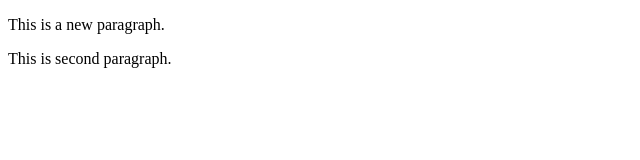
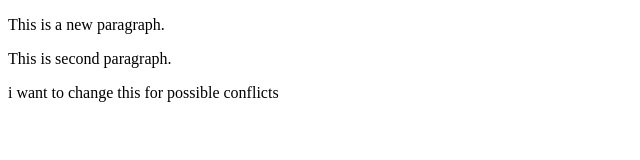
Before and after one commit to pol-dev-shinroo/git-practice, a plain HTML site: page index.html in a window 1280 px wide. Shown: the whole page, without its empty margins (0-640 px from the left). Drawn offline with Linux system fonts and the light colour scheme.

Commit message:
possible conflicts

```diff
--- a/index.html
+++ b/index.html
@@ -9,5 +9,6 @@
     <body>
         <p>This is a new paragraph.</p>
         <p>This is second paragraph.</p>
+        <p>i want to change this for possible conflicts</p>
     </body>
 </html>
```
